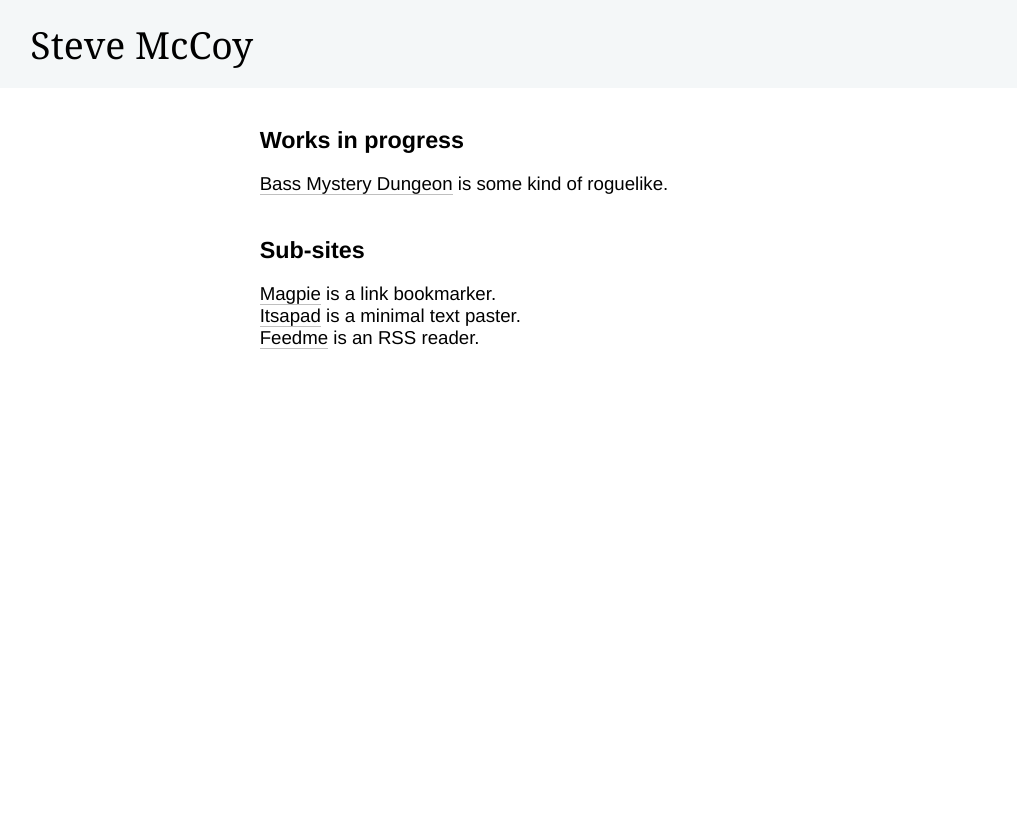
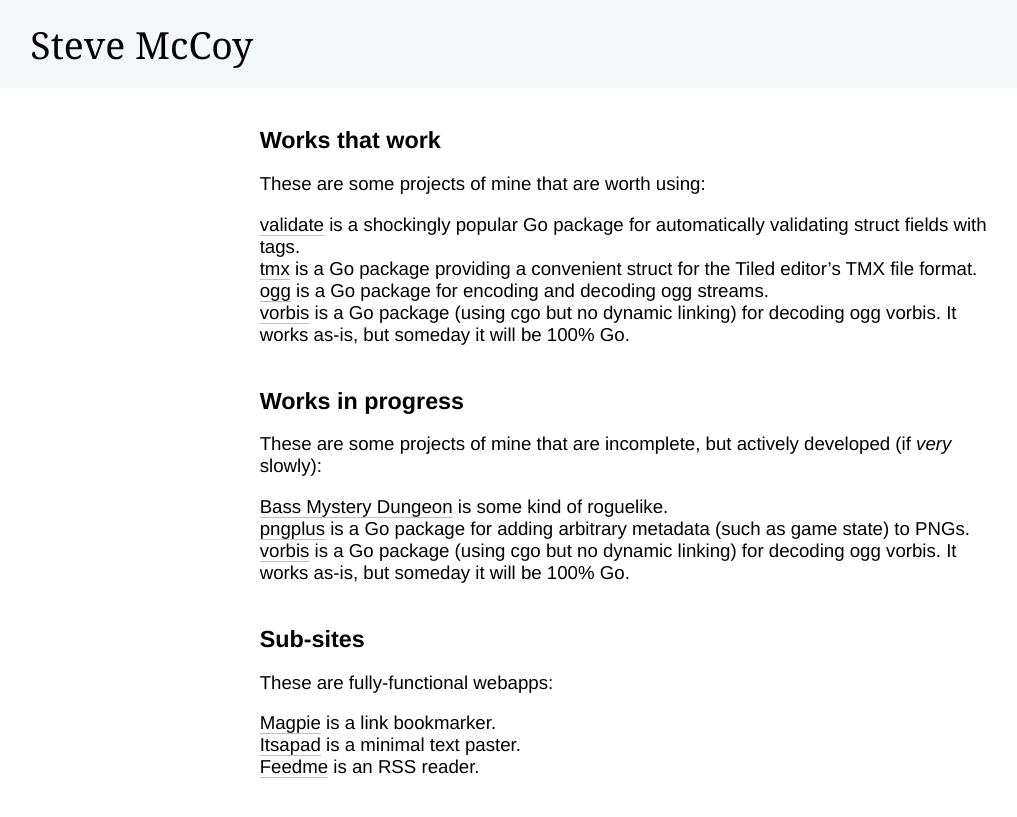
Before and after one commit to mccoyst/mccoyst.github.io, a Jekyll site: the page built from index.md, in a window 1280 px wide. Shown: the top 817 px of the page, without its empty margins (7-1024 px from the left). Built offline with Jekyll 4.4.1, drawn with Linux system fonts in a browser that asks for light colours.

Commit message:
Add some more content

```diff
--- a/index.md
+++ b/index.md
@@ -2,14 +2,24 @@
 layout: basic
 title: Steve McCoy
 ---
+Works that work
+===============
+These are some projects of mine that are worth using:
+ * [validate](https://github.com/mccoyst/validate) is a shockingly popular Go package for automatically validating struct fields with tags.
+ * [tmx](https://github.com/mccoyst/tmx) is a Go package providing a convenient struct for the Tiled editor's TMX file format.
+ * [ogg](https://github.com/mccoyst/ogg) is a Go package for encoding and decoding ogg streams.
+ * [vorbis](https://github.com/mccoyst/vorbis) is a Go package (using cgo but no dynamic linking) for decoding ogg vorbis. It works as-is, but someday it will be 100% Go.
+
 Works in progress
 =================
-
- * <a href="bmd/">Bass Mystery Dungeon</a> is some kind of roguelike.
+These are some projects of mine that are incomplete, but actively developed (if *very* slowly):
+ * [Bass Mystery Dungeon](bmd/) is some kind of roguelike.
+ * [pngplus](https://github.com/mccoyst/pngplus) is a Go package for adding arbitrary metadata (such as game state) to PNGs.
+ * [vorbis](https://github.com/mccoyst/vorbis) is a Go package (using cgo but no dynamic linking) for decoding ogg vorbis. It works as-is, but someday it will be 100% Go.
 
 Sub-sites
 =========
-
+These are fully-functional webapps:
  * [Magpie](//magpie.mccoy.space) is a link bookmarker.
  * [Itsapad](//paste.mccoy.space) is a minimal text paster.
  * [Feedme](//feed.mccoy.space) is an RSS reader.
```
